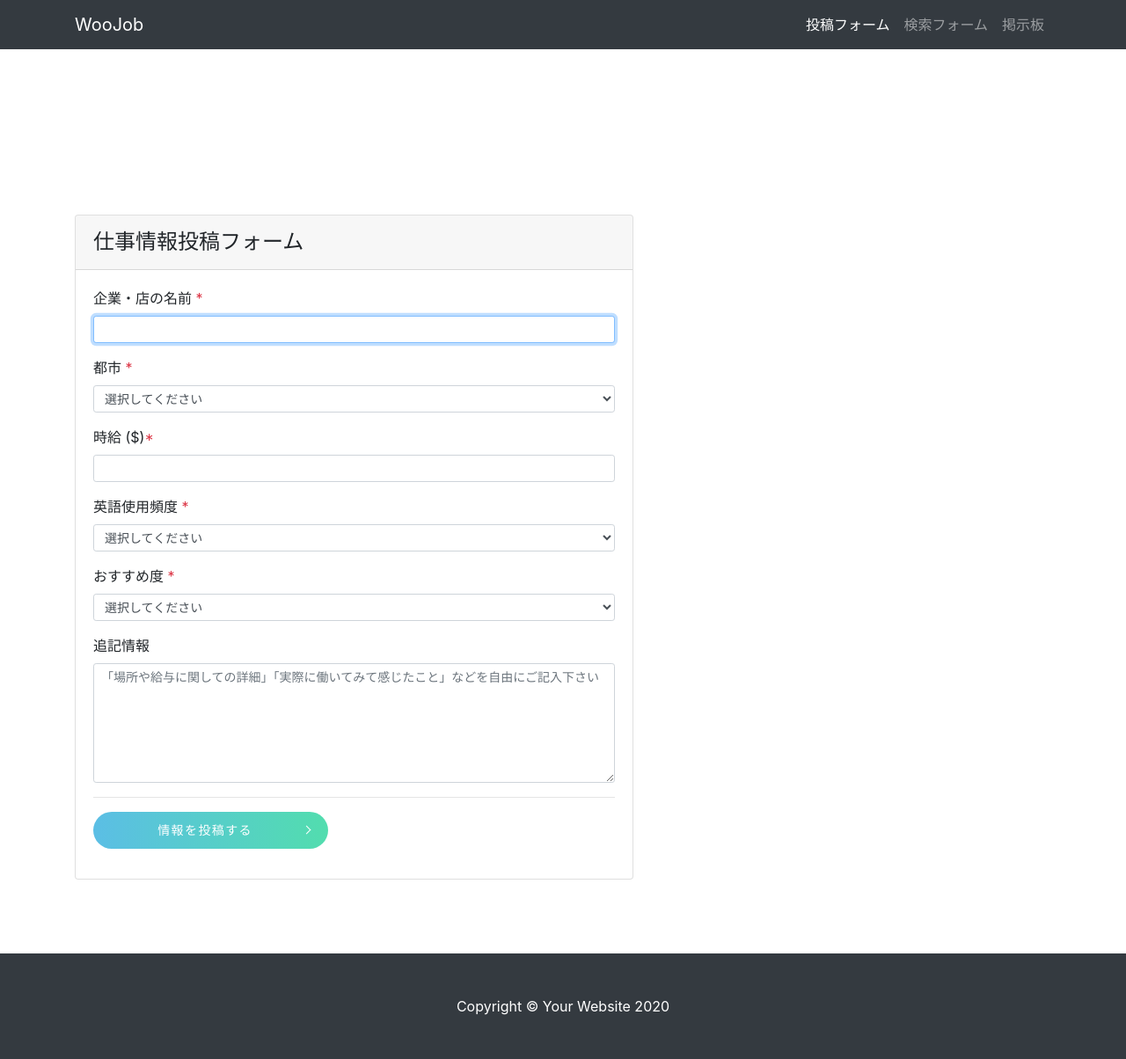
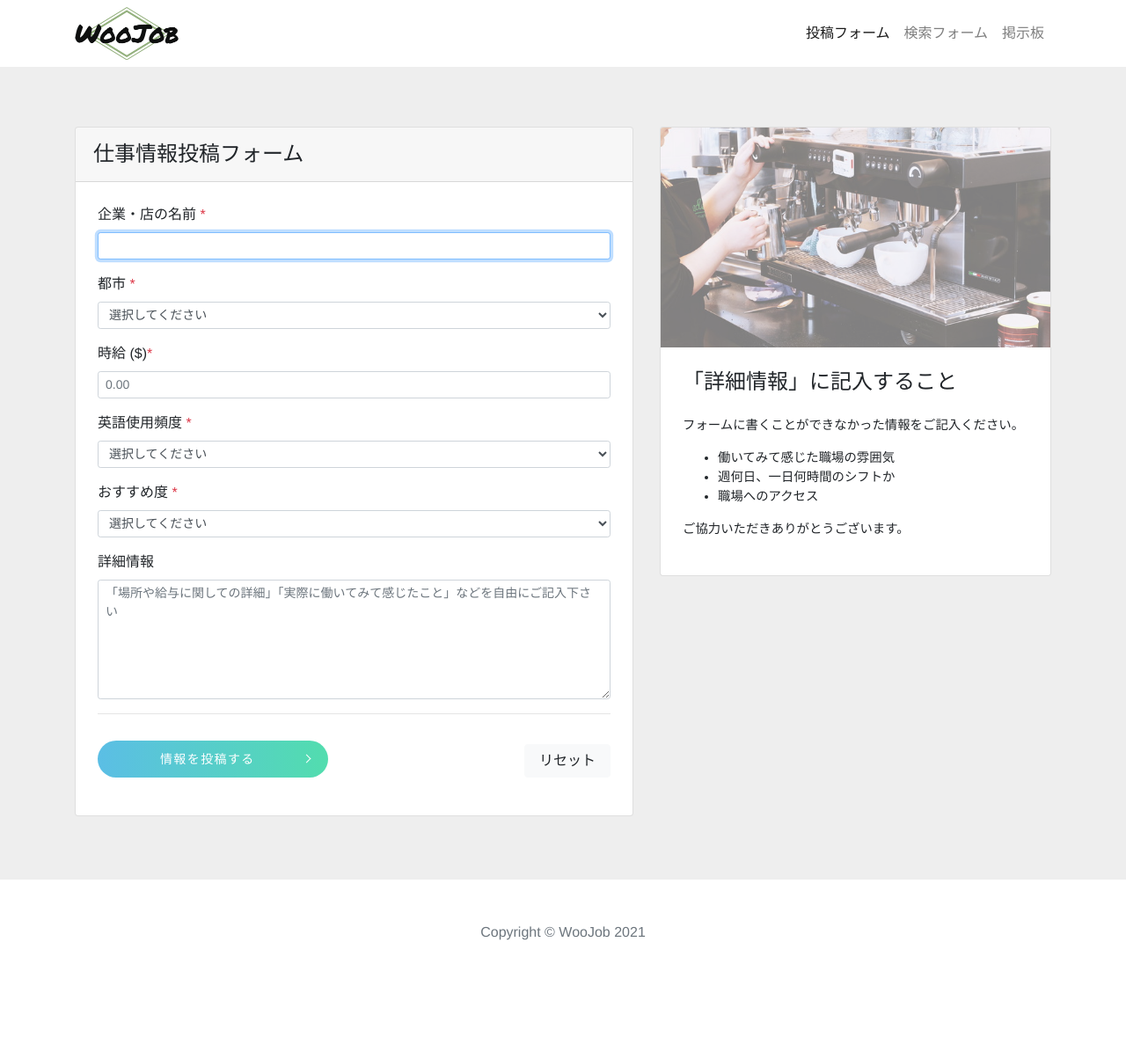
Before and after one commit to sohh85/WooJob_php_app, a PHP site: page /job_post/job_post.php in a window 1280 px wide. Shown: the whole page at 88% size. After the commit the page ends 1069 px from the top, so only its background shows below. Run offline with PHP 8.4, Linux system fonts and the light colour scheme; the visitor is signed in with stand-in values (Sample User, id 1); data that the repository does not hold is empty; a stand-in replaces the project's code that opens the database connection.

Commit message:
スタイルを整え、詳細情報に書くべき情報を追加

```diff
--- a/www/html/check.php
+++ b/www/html/check.php
@@ -30,7 +30,6 @@ if (isset($_POST['register'])) {
 			$password_hash,
 			$_SESSION['image']
 		));
-
 
 		// ユーザIDを取得
 		$memberId = $dbh->lastInsertId();
--- a/www/html/css/style.css
+++ b/www/html/css/style.css
@@ -1,10 +1,37 @@
 body {
+  font-family: "Helvetica Neue",Arial,"Hiragino Kaku Gothic ProN","Hiragino Sans",Meiryo,sans-serif;
   padding-top: 120px;
+  background: #eeeeee;
 }
 
-.row {
-  margin-top: 100px;
-  margin-bottom: 60px;
+
+/* header画像 */
+.navbar-brand {
+  background: url("/images/favicon.png") no-repeat left center;
+  background-size: contain;
+  height: 60px;
+  width: 120px;
+}
+
+.card-body {
+  padding: 25px;
+}
+
+.font-small {
+  font-size: 0.9rem !important;
+}
+
+.btn {
+  padding: 6px 16px;
+  margin-right: 10px;
+}
+
+.clear-button {
+  margin: 18px 0;
+}
+
+.o-img {
+  opacity: 0.5;
 }
 
 /* 投稿ボタン装飾----- */
@@ -20,7 +47,7 @@ button {
 
 .button {
     position: relative;
-    display: block;
+    display: inline-block;
     padding: 1em 2em 1em 1em;
     margin: 1em 0;
     width: 45%;
--- a/www/html/index.php
+++ b/www/html/index.php
@@ -102,7 +102,6 @@ function verifyPassword($user)
             <div class="logo">
                 <img src="images/favicon.png" class="logo-img" alt="WooJobタイトル画像">
             </div>
-
             <form action="" method="post">
 
                 <div class="form-item">
--- a/www/html/job_find/model.php
+++ b/www/html/job_find/model.php
@@ -26,7 +26,7 @@ function getJobData($params)
     }
 
     if ($where) {
-        // implode関数でSQL分をAND(第一引数)で連結
+        // implode関数で各文をAND(第一引数)で連結
         $whereSql = implode(' AND ', $where);
         $sql = 'select * from job_data where ' . $whereSql;
     } else {
--- a/www/html/job_post/job_post.php
+++ b/www/html/job_post/job_post.php
@@ -3,12 +3,12 @@ session_start();
 require_once '../function.php';
 
 // 未ログイン or ログイン後1時間経過の場合再ログイン
-if (isset($_SESSION['id']) && $_SESSION['time'] + 3600 > time()) {
-    $_SESSION['time'] = time();
-} else {
-    header("Location: ../index.php");
-    exit();
-}
+// if (isset($_SESSION['id']) && $_SESSION['time'] + 3600 > time()) {
+//     $_SESSION['time'] = time();
+// } else {
+//     header("Location: ../index.php");
+//     exit();
+// }
 
 // 選択肢に使用する連想配列
 $cities = array(1 => "シドニー", 2 => "メルボルン", 3 => "ケアンズ", 4 => "ゴールドコースト", 5 => "ブリズベン", 6 => "パース", 7 => "キャンベラ", 8 => "アデレード");
@@ -21,7 +21,7 @@ if (isset($_REQUEST["post"])) {
     $member_id = $_SESSION['id'];
     $name = filter_input(INPUT_POST, 'name');
     $city = filter_input(INPUT_POST, 'city', FILTER_VALIDATE_INT);
-    $wage = filter_input(INPUT_POST, 'wage', FILTER_VALIDATE_INT);
+    $wage = filter_input(INPUT_POST, 'wage', FILTER_SANITIZE_NUMBER_FLOAT, FILTER_FLAG_ALLOW_FRACTION);
     $language = filter_input(INPUT_POST, 'language', FILTER_VALIDATE_INT);
     $rating = filter_input(INPUT_POST, 'rating', FILTER_VALIDATE_INT);
     $detail = filter_input(INPUT_POST, 'detail');
@@ -36,16 +36,12 @@ if (isset($_REQUEST["post"])) {
         $stmt->bindValue(1, $member_id, PDO::PARAM_INT);
         $stmt->bindValue(2, $name, PDO::PARAM_STR);
         $stmt->bindValue(3, $city, PDO::PARAM_INT);
-        $stmt->bindValue(4, $wage, PDO::PARAM_INT);
+        $stmt->bindValue(4, $wage, PDO::PARAM_STR);
         $stmt->bindValue(5, $language, PDO::PARAM_INT);
         $stmt->bindValue(6, $rating, PDO::PARAM_INT);
         $stmt->bindValue(7, $detail, PDO::PARAM_LOB);
 
         $stmt->execute();
-
-        unset($_SESSION['chkno']);
-        header('Location: ../job_find/job_find.php');
-        exit();
     }
 }
 
@@ -72,28 +68,29 @@ $_SESSION["chkno"] = $chkno = mt_rand();
 
 <body>
 
-    <!-- Navigation -->
-    <nav class="navbar navbar-expand-lg navbar-dark bg-dark fixed-top">
+    <!-- header -->
+    <nav class="navbar navbar-expand-lg navbar-light bg-white fixed-top">
         <div class="container">
-            <a class="navbar-brand" href="#">WooJob</a>
+            <a class="navbar-brand" href="#"></a>
             <button class="navbar-toggler" type="button" data-toggle="collapse" data-target="#navbarResponsive" aria-controls="navbarResponsive" aria-expanded="false" aria-label="Toggle navigation">
                 <span class="navbar-toggler-icon"></span>
             </button>
             <div class="collapse navbar-collapse" id="navbarResponsive">
                 <ul class="navbar-nav ml-auto">
                     <li class="nav-item active">
-                        <a class="nav-link" href="#">投稿フォーム<span class="sr-only">(current)</span></a>
+                        <a class="nav-link active" href="#">投稿フォーム<span class="sr-only">(current)</span></a>
                     </li>
                     <li class="nav-item">
-                        <a class="nav-link" href="#">検索フォーム</a>
+                        <a class="nav-link" href="../job_find/job_find.php">検索フォーム</a>
                     </li>
                     <li class="nav-item">
-                        <a class="nav-link" href="#">掲示板</a>
+                        <a class="nav-link" href="../bulletin_board/index.php">掲示板</a>
                     </li>
                 </ul>
             </div>
         </div>
     </nav>
+    <!-- /header -->
 
     <!-- Page Content -->
     <div class="container">
@@ -127,7 +124,7 @@ $_SESSION["chkno"] = $chkno = mt_rand();
                             <div class="form-group">
                                 <label for="Wage">時給 ($)<span class="text-danger">*</span></label>
                                 <!-- 1以下の数字と0.1より細かい値は記入できない -->
-                                <input type="number" step="0.1" min="1" max="99" max name="wage" class="form-control form-control-sm" id="Wage" value="<?= h($wage); ?>" required>
+                                <input type="number" placeholder="0.00" step="0.01" min="1" max="99" name="wage" class="form-control form-control-sm" id="Wage" value="<?= h($wage); ?>" required>
                             </div>
 
                             <div class="form-group">
@@ -151,61 +148,48 @@ $_SESSION["chkno"] = $chkno = mt_rand();
                             </div>
 
                             <div class="form-group">
-                                <label for="Detail">追記情報</label>
+                                <label for="Detail">詳細情報</label>
                                 <textarea rows="6" cols="60" name="detail" class="form-control form-control-sm" placeholder="「場所や給与に関しての詳細」「実際に働いてみて感じたこと」などを自由にご記入下さい" id="Detail"><?= h($detail); ?></textarea>
                             </div>
 
                             <hr>
                             <button type="submit" class="button" name="post">情報を投稿する</button>
+                            <button name="action" value="clear" type="button" class="clear-button btn btn-light float-right">リセット</button>
                         </form>
                     </div>
                 </div>
-                <!-- /.card -->
             </div>
-            <!-- /.col-lg-7 -->
 
 
-
-
-            <!-- 何を表示するか未定 col-lg-5 -->
-            <!-- <div class="col-lg-5">
-
-                <h1 class="my-4">Shop Name</h1>
-                <div class="list-group">
-                    <a href="#" class="list-group-item active">Category 1</a>
-                    <a href="#" class="list-group-item">Category 2</a>
-                    <a href="#" class="list-group-item">Category 3</a>
-                </div>
-
+            <div class="col-lg-5">
                 <div class="card mt-4">
-                    <img class="card-img-top img-fluid" src="http://placehold.it/900x400" alt="">
-                    <div class="card-body">
-                        <h3 class="card-title">Product Name</h3>
-                        <h4>$24.99</h4>
-                        <p class="card-text">Lorem ipsum dolor sit amet, consectetur adipisicing elit. Sapiente dicta fugit fugiat hic aliquam itaque facere, soluta. Totam id dolores, sint aperiam sequi!</p>
-                        <span class="text-warning">&#9733; &#9733; &#9733; &#9733; &#9734;</span>
-                        4.0 stars
+                    <img class="card-img-top img-fluid o-img" src="../images/barista.jpg" alt="仕事のイメージ画像">
+                    <div class="card-body font-small">
+                        <h4 class="card-title mb-4">「詳細情報」に記入すること</h4>
+                        <p class="card-text">フォームに書くことができなかった情報をご記入ください。</p>
+                        <ul>
+                            <li>働いてみて感じた職場の雰囲気</li>
+                            <li>週何日、一日何時間のシフトか</li>
+                            <li>職場へのアクセス</li>
+                        </ul>
+                        <p>ご協力いただきありがとうございます。</p>
                     </div>
                 </div>
-            </div> -->
-            <!-- /.col-lg-5 -->
+            </div>
+
         </div>
     </div>
-    <!-- /.container -->
 
     <!-- Footer -->
-    <footer class="py-5 bg-dark">
+    <footer class="py-5 bg-white mt-5">
         <div class="container">
-            <p class="m-0 text-center text-white">Copyright &copy; Your Website 2020</p>
+            <p class="m-0 text-center text-secondary">Copyright &copy; WooJob 2021</p>
         </div>
-        <!-- /.container -->
     </footer>
-
     <!-- Optional JavaScript -->
-    <!-- jQuery first, Bootstrap JSの順番に読み込む -->
     <script src="https://code.jquery.com/jquery-3.5.1.slim.min.js" integrity="sha384-DfXdz2htPH0lsSSs5nCTpuj/zy4C+OGpamoFVy38MVBnE+IbbVYUew+OrCXaRkfj" crossorigin="anonymous"></script>
     <script src="https://stackpath.bootstrapcdn.com/bootstrap/4.5.2/js/bootstrap.min.js" integrity="sha384-B4gt1jrGC7Jh4AgTPSdUtOBvfO8shuf57BaghqFfPlYxofvL8/KUEfYiJOMMV+rV" crossorigin="anonymous"></script>
-
+    <script src="../js/form-reset.js"></script>
 </body>
 
 </html>
--- /dev/null
+++ b/www/html/js/form-reset.js
@@ -0,0 +1,19 @@
+"use strict";
+
+$(function () {
+    $(".clear-button").on("click", function () {
+        clearForm(this.form);
+    });
+
+    function clearForm(form) {
+        $(form)
+            .find("input, select, textarea")
+            .not(":button, :submit, :reset, :hidden")
+            .val("")
+            .prop("checked", false)
+            .prop("selected", false)
+            ;
+
+        $(form).find(":radio").filter("[data-default]").prop("checked", true);
+    }
+});
```
Also changed, not shown: www/html/bulletin_board/index.php (+37 -4 lines), www/html/bulletin_board/view.php (+34 -1 lines), www/html/css/sns_style.css (+18 -6 lines), www/html/job_find/job_find.php (+53 -59 lines), www/html/register.php (+3 -6 lines).
